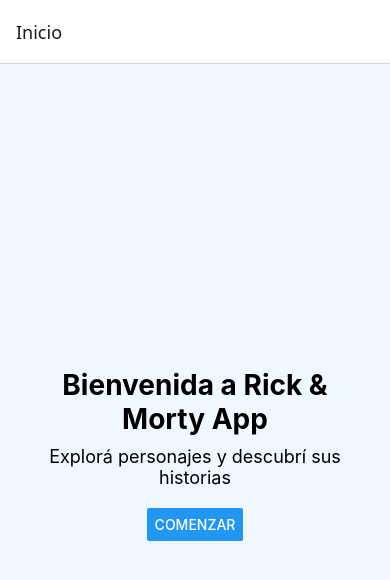
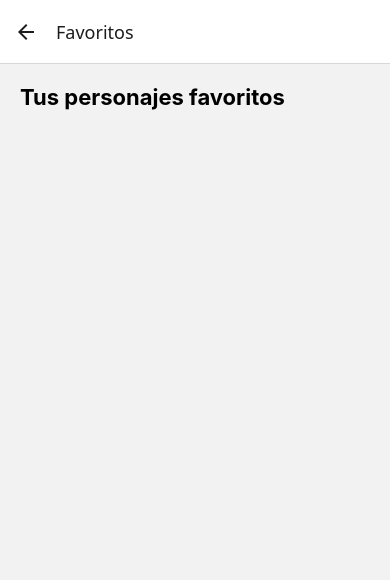
Before and after one commit to MelodyVRubinowski/rick-morty-api, a React Native app: screen /Favoritos in a window 390 px wide. Shown: the top 580 px of the page. Built offline with nearby package versions, Linux system fonts and the light colour scheme.

Commit message:
favoritos

```diff
--- a/App.js
+++ b/App.js
@@ -3,6 +3,8 @@
 import Inicio from './components/inicio';
 import Index from './components/index';
 import Detail from './components/detalle';
+import Favoritos from './components/favoritos';
+
 
 const Stack = createNativeStackNavigator();
 
@@ -22,6 +24,10 @@
           name="Detail"
           component={Detail}
           />
+          <Stack.Screen
+  name="Favoritos"
+  component={Favoritos}
+/>
       </Stack.Navigator>
     </NavigationContainer>
   );
--- a/components/detalle.jsx
+++ b/components/detalle.jsx
@@ -1,5 +1,7 @@
 import React from 'react';
 import { View, Text, Image, StyleSheet } from 'react-native';
+import { agregarFavorito } from './storage';
+import { Button } from 'react-native';
 
 const Detail = ({ route }) => {
   const { character } = route.params;
@@ -12,6 +14,8 @@
       <Text style={styles.info}>Species: {character.species}</Text>
       <Text style={styles.info}>Gender: {character.gender}</Text>
       <Text style={styles.info}>Origin: {character.origin.name}</Text>
+    <Button title="Agregar a favoritos" onPress={() => agregarFavorito(character)} />
+
     </View>
   );
 };
--- /dev/null
+++ b/components/favoritos.jsx
@@ -0,0 +1,43 @@
+import React, { useEffect, useState } from 'react';
+import { View, Text, FlatList, Image, StyleSheet } from 'react-native';
+import { obtenerFavoritos } from './storage';
+
+const Favoritos = () => {
+  const [favoritos, setFavoritos] = useState([]);
+
+  useEffect(() => {
+    const cargarFavoritos = async () => {
+      const datos = await obtenerFavoritos();
+      setFavoritos(datos);
+    };
+    cargarFavoritos();
+  }, []);
+
+  const renderItem = ({ item }) => (
+    <View style={styles.card}>
+      <Image source={{ uri: item.image }} style={styles.image} />
+      <Text style={styles.name}>{item.name}</Text>
+    </View>
+  );
+
+  return (
+    <View style={styles.container}>
+      <Text style={styles.title}>Tus personajes favoritos</Text>
+      <FlatList
+        data={favoritos}
+        keyExtractor={(item) => item.id.toString()}
+        renderItem={renderItem}
+      />
+    </View>
+  );
+};
+
+const styles = StyleSheet.create({
+  container: { flex: 1, padding: 20 },
+  title: { fontSize: 22, fontWeight: 'bold', marginBottom: 10 },
+  card: { marginBottom: 10, alignItems: 'center' },
+  image: { width: 100, height: 100, borderRadius: 8 },
+  name: { marginTop: 5, fontSize: 16 }
+});
+
+export default Favoritos;
--- a/components/inicio.jsx
+++ b/components/inicio.jsx
@@ -7,7 +7,14 @@
       <Text style={styles.title}>Bienvenida a Rick & Morty App</Text>
       <Text style={styles.subtitle}>Explorá personajes y descubrí sus historias</Text>
       <Button title="Comenzar" onPress={() => navigation.navigate('Index')} />
+     <View>
+      <Button
+        title="Ver favoritos"
+        onPress={() => navigation.navigate('Favoritos')}
+      />
     </View>
+    </View>
+
   );
 };
 
--- /dev/null
+++ b/components/storage.js
@@ -0,0 +1,42 @@
+import AsyncStorage from '@react-native-async-storage/async-storage';
+
+// Guardar última búsqueda
+export const guardarBusqueda = async (termino) => {
+  try {
+    await AsyncStorage.setItem('ultimaBusqueda', termino);
+  } catch (error) {
+    console.error('Error al guardar búsqueda:', error);
+  }
+};
+
+export const obtenerBusqueda = async () => {
+  try {
+    const valor = await AsyncStorage.getItem('ultimaBusqueda');
+    return valor;
+  } catch (error) {
+    console.error('Error al obtener búsqueda:', error);
+    return null;
+  }
+};
+
+// Guardar personaje favorito
+export const agregarFavorito = async (personaje) => {
+  try {
+    const favoritos = await AsyncStorage.getItem('favoritos');
+    const lista = favoritos ? JSON.parse(favoritos) : [];
+    lista.push(personaje);
+    await AsyncStorage.setItem('favoritos', JSON.stringify(lista));
+  } catch (error) {
+    console.error('Error al guardar favorito:', error);
+  }
+};
+
+export const obtenerFavoritos = async () => {
+  try {
+    const favoritos = await AsyncStorage.getItem('favoritos');
+    return favoritos ? JSON.parse(favoritos) : [];
+  } catch (error) {
+    console.error('Error al obtener favoritos:', error);
+    return [];
+  }
+};
--- a/package.json
+++ b/package.json
@@ -10,6 +10,7 @@
   },
   "dependencies": {
     "@expo/metro-runtime": "~5.0.4",
+    "@react-native-async-storage/async-storage": "2.1.2",
     "@react-navigation/native": "^7.1.17",
     "@react-navigation/native-stack": "^7.3.26",
     "@react-navigation/stack": "^7.4.8",
@@ -19,7 +20,7 @@
     "react-dom": "^19.0.0",
     "react-native": "^0.79.5",
     "react-native-gesture-handler": "~2.24.0",
-    "react-native-reanimated": "^3.6.0",
+    "react-native-reanimated": "~3.17.4",
     "react-native-safe-area-context": "5.4.0",
     "react-native-screens": "~4.11.1",
     "react-native-web": "^0.20.0"
```
Also changed, not shown: 1 other file (tests, documents, lock files or other folders).
